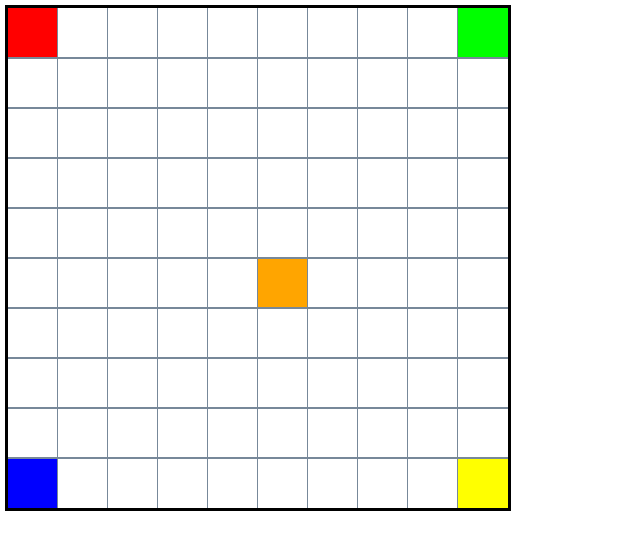
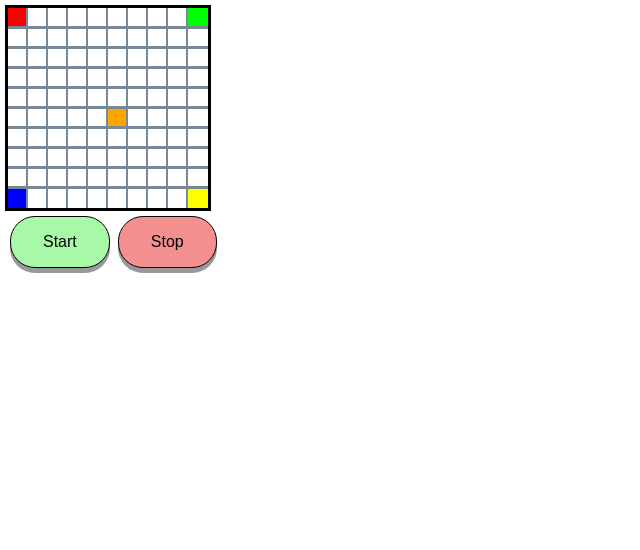
Before and after one commit to Voidfaller/ConnectedSystems, a plain HTML site: page dashboard/public/index.html in a window 1280 px wide. Shown: the whole page, without its empty margins (0-640 px from the left). Drawn offline with Linux system fonts and the light colour scheme.

Commit message:
start en stop button

```diff
--- a/dashboard/public/index.html
+++ b/dashboard/public/index.html
@@ -7,6 +7,7 @@
         .background {
             background-color: #f0f0f0;
         }
+
         .grid {
             display: inline-block;
             outline: solid 3px black;
@@ -16,18 +17,51 @@
         .grid .row {
             outline: solid 1px lightslategray;
             color: white;
-            height: 50px;
+            height: 20px;
 
         }
 
         .grid .col {
-            outline: solid 1px lightslategray;
+            outline: solid 2px lightslategray;
             color: white;
-            height: 50px;
-            width: 50px;
+            height: 20px;
+            width: 20px;
             padding: 0;
             margin: 0;
             border: none;
+        }
+
+        .button {
+            border: 1px solid black;
+            color: black;
+            background-color: #f0f0f0;
+            padding: 16px 32px;
+            text-align: center;
+            border-radius: 25px;
+            display: inline-block;
+            font-size: 16px;
+            margin: 4px 2px;
+            cursor: pointer;
+            box-shadow: 0 5px #999;
+        }
+        .button:active {
+            box-shadow: 0 1px #666;
+            transform: translateY(4px);
+        }
+
+        .start {
+            background-color: rgb(167, 248, 167);
+        }
+        .start:hover {
+            background-color: rgb(0, 255, 0);
+        }
+
+        .stop {
+            background-color: rgb(245, 144, 144);
+        }
+
+        .stop:hover {
+            background-color: rgb(255, 0, 0);
         }
     </style>
 </head>
@@ -38,6 +72,8 @@
         </div>
     </div>
     <script src="script1.js"></script>
+    <button class="button start" onclick="start()">Start</button>
+    <button class="button stop" onclick="stop()">Stop</button>
 </body>
 
 </html>
```
